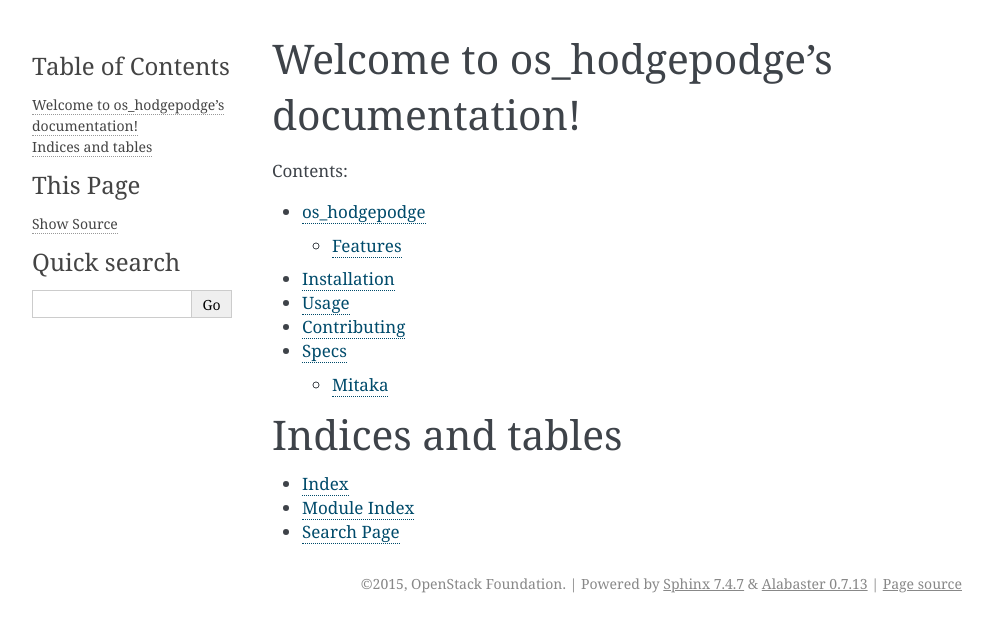
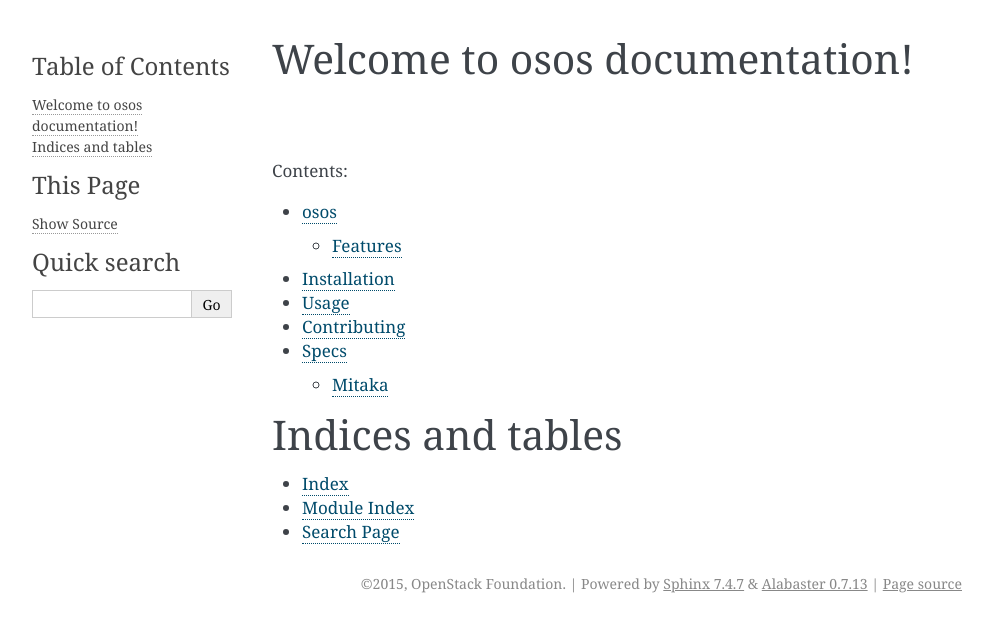
Before and after one commit to mzoellerGit/os_hodgepodge, a Sphinx documentation site: the page built from doc/source/index.rst, in a window 1280 px wide. Shown: the top 632 px of the page, without its empty margins (148-1140 px from the left). Built offline with Sphinx 7.4.7, drawn with Linux system fonts in a browser that asks for light colours.

Commit message:
rename to "osos"

```diff
--- a/CONTRIBUTING.rst
+++ b/CONTRIBUTING.rst
@@ -17,4 +17,4 @@
 
     Bugs should be filed on Launchpad, not GitHub:
 
-       https://bugs.launchpad.net/os_hodgepodge
+       https://bugs.launchpad.net/osos
--- a/HACKING.rst
+++ b/HACKING.rst
@@ -1,4 +1,4 @@
-os_hodgepodge Style Commandments
-===============================================
+osos Style Commandments
+=======================
 
 Read the OpenStack Style Commandments http://docs.openstack.org/developer/hacking/
--- a/doc/source/conf.py
+++ b/doc/source/conf.py
@@ -37,7 +37,7 @@
 master_doc = 'index'
 
 # General information about the project.
-project = u'os_hodgepodge'
+project = u'osos'
 copyright = u'2015, OpenStack Foundation'
 
 # If true, '()' will be appended to :func: etc. cross-reference text.
--- a/doc/source/index.rst
+++ b/doc/source/index.rst
@@ -1,10 +1,10 @@
-.. os_hodgepodge documentation master file, created by
+.. osos documentation master file, created by
    sphinx-quickstart on Tue Jul  9 22:26:36 2013.
    You can adapt this file completely to your liking, but it should at least
    contain the root `toctree` directive.
 
-Welcome to os_hodgepodge's documentation!
-========================================================
+Welcome to osos documentation!
+==============================
 
 Contents:
 
--- a/doc/source/installation.rst
+++ b/doc/source/installation.rst
@@ -4,9 +4,9 @@
 
 At the command line::
 
-    $ pip install os_hodgepodge
+    $ pip install osos
 
 Or, if you have virtualenvwrapper installed::
 
-    $ mkvirtualenv os_hodgepodge
-    $ pip install os_hodgepodge
+    $ mkvirtualenv osos
+    $ pip install osos
--- a/doc/source/usage.rst
+++ b/doc/source/usage.rst
@@ -2,6 +2,6 @@
 Usage
 ========
 
-To use os_hodgepodge in a project::
+To use osos in a project::
 
-    import os_hodgepodge
+    import osos
--- a/openstack-common.conf
+++ b/openstack-common.conf
@@ -3,4 +3,4 @@
 # The list of modules to copy from oslo-incubator.git
 
 # The base module to hold the copy of openstack.common
-base=os_hodgepodge
+base=osos
--- a/os_hodgepodge/__init__.py
+++ b/os_hodgepodge/__init__.py
@@ -16,4 +16,4 @@
 
 
 __version__ = pbr.version.VersionInfo(
-    'os_hodgepodge').version_string()
+    'osos').version_string()
```
Also changed, not shown: README.rst (+8 -8 lines), setup.cfg (+8 -8 lines), 2 other files.
